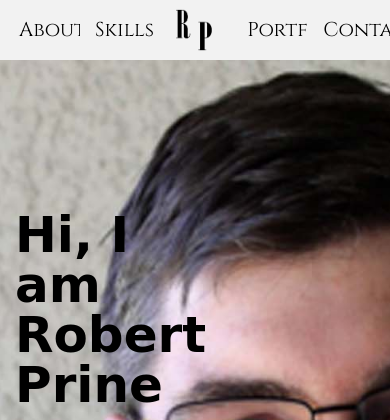
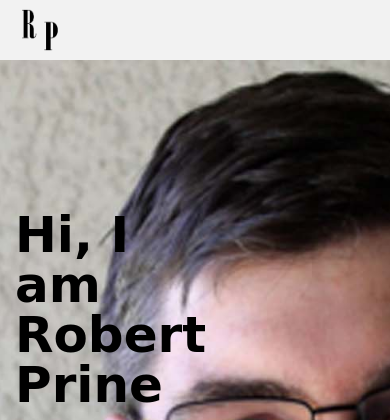
Before and after one commit to robertprine2/my-portfolio, a PHP site: page / in a window 390 px wide. Shown: the top 420 px of the page. Run offline with PHP 8.4, Linux system fonts and the light colour scheme; some libraries are stand-ins or nearby versions; some web fonts are replaced.

Commit message:
hide all li, but logo on smaller screens. Need to make an alternate nav bar for mobile

```diff
--- a/assets/css/style.css
+++ b/assets/css/style.css
@@ -272,7 +272,7 @@ h4 {
 
 /* Portfolio */
 
-.work {
+/*.work {
 	position: relative;
 	margin: 20px 0px 25px 0px;
 	height: 250px;
@@ -315,7 +315,7 @@ h4 {
     -o-transform:scale(1.5);
      transform:scale(1.5);
      z-index: +10;
-}
+}*/
 
 .high {
 	height: 200px;
@@ -410,19 +410,17 @@ form {
 
 /* Media Queries */
 
-@media screen and (max-width:640px) {
+@media screen and (max-width:663px) {
 
-.work h3 {
-	width: 90%;
-}
+	li.hideNav {
+		display: none;
+	}
 
 }
 
-@media screen and (min-width:641px) and (max-width:768px){
+@media screen and (min-width:664px) and (max-width:768px){
 
-.work h3 {
-	width: 90%;
-}
+
 
 }
 
@@ -430,8 +428,4 @@ form {
 
 
 
-.work h3 {
-	width: 90%;
 }
-
-}
--- a/index.html
+++ b/index.html
@@ -18,11 +18,11 @@
 
 	<nav>
 		<ul class="nav nav-pills">
-  			<li role="presentation"><a href="#about" class="pill-color top-margin">About</a></li>
-			<li role="presentation"><a href="#skills" class="pill-color top-margin">Skills</a></li>
+  			<li role="presentation" class="hideNav"><a href="#about" class="pill-color top-margin">About</a></li>
+			<li role="presentation" class="hideNav"><a href="#skills" class="pill-color top-margin">Skills</a></li>
 			<li role="presentation"><a href="#" class="pill-color initials"></a></li>
-			<li role="presentation"><a href="#portfolio" class="pill-color top-margin">Portfolio</a></li>
-			<li role="presentation"><a href="#contact" class="pill-color top-margin">Contact</a></li>
+			<li role="presentation" class="hideNav"><a href="#portfolio" class="pill-color top-margin">Portfolio</a></li>
+			<li role="presentation" class="hideNav"><a href="#contact" class="pill-color top-margin">Contact</a></li>
 		</ul>
 	</nav>
 
```
